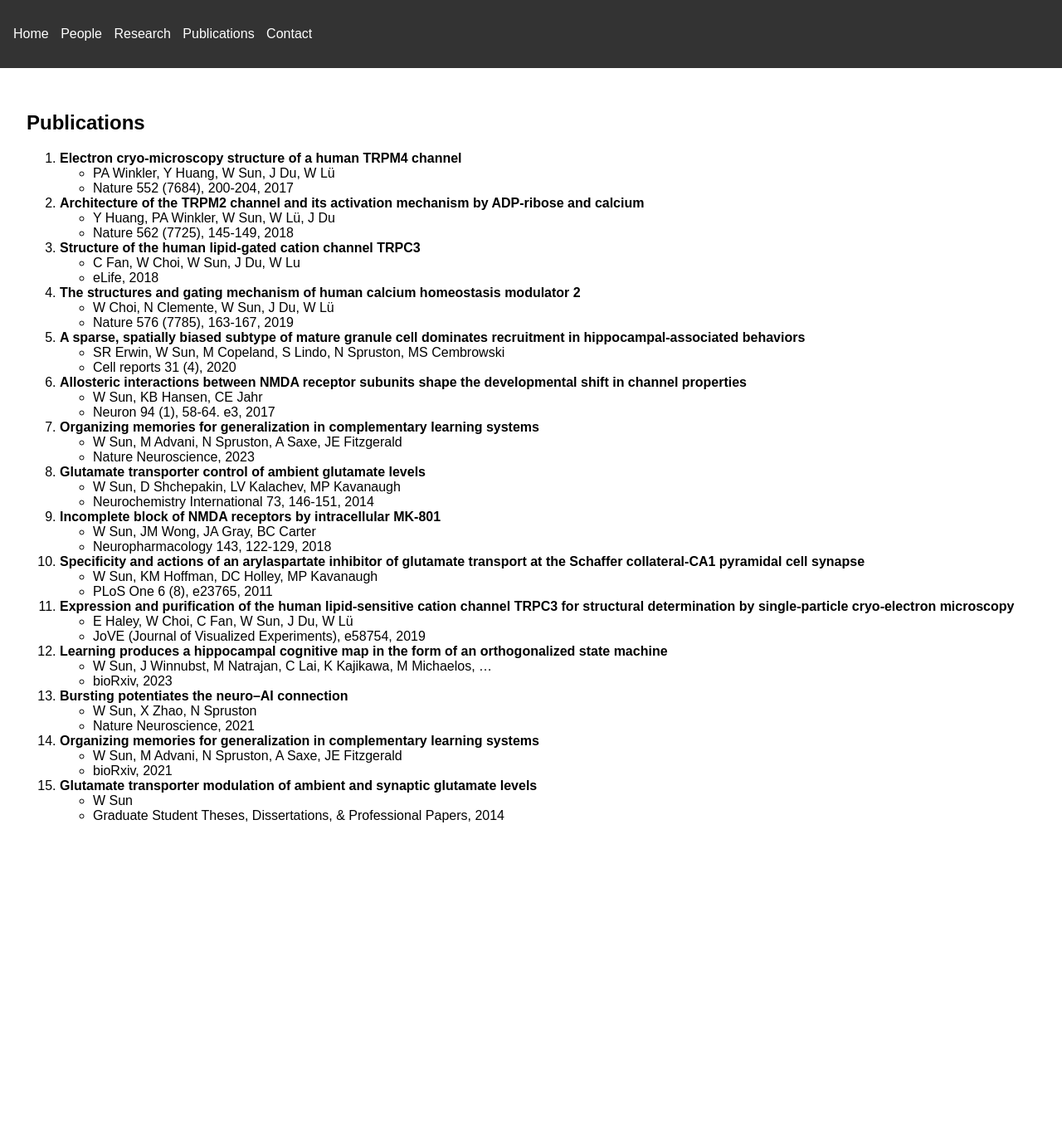
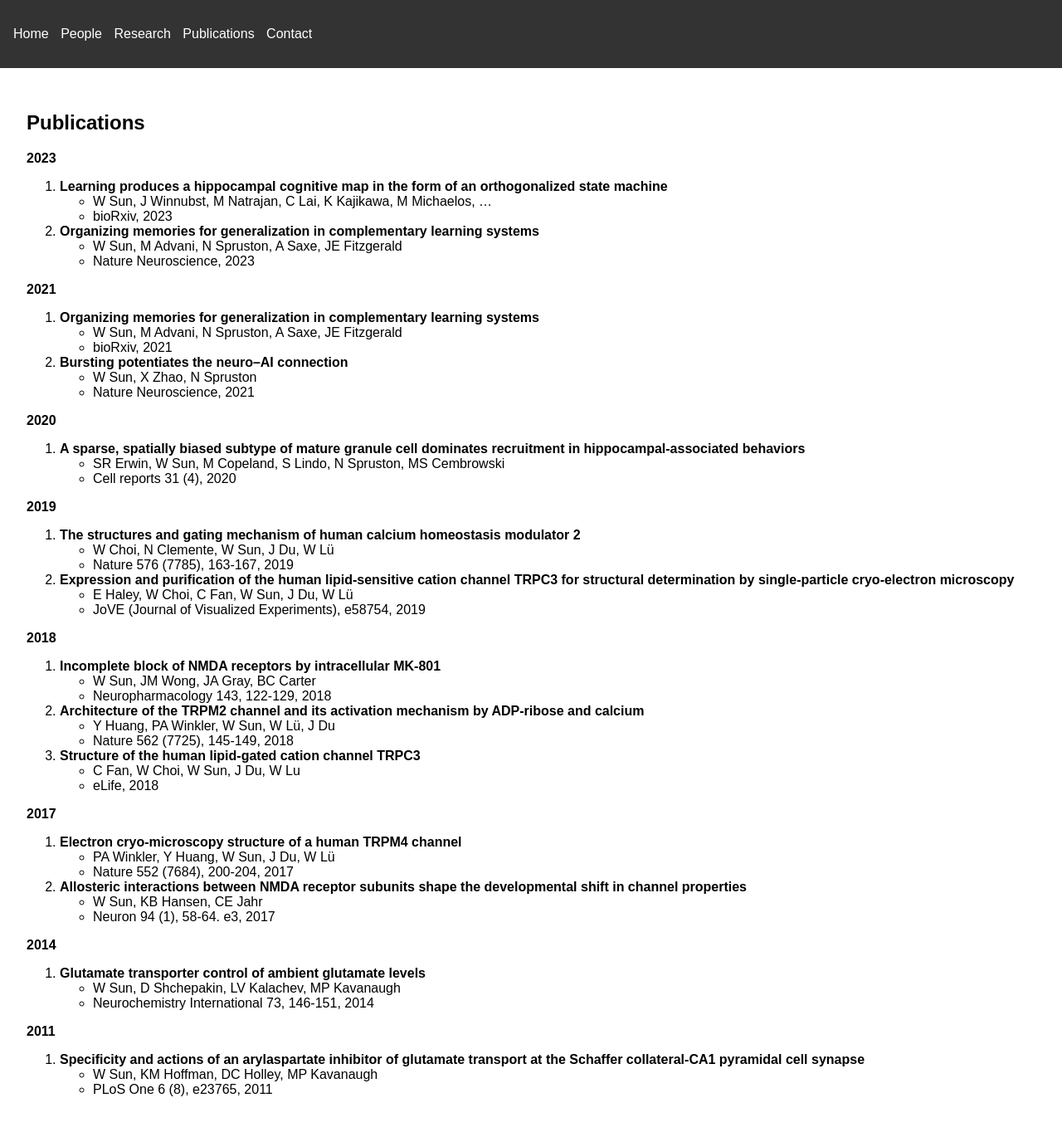
Before and after one commit to neuroai/my-awesome-site, a Jekyll site: the page built from publications.md, in a window 1280 px wide. Shown: the whole page at 83% size. Built offline with Jekyll 4.4.1, drawn with Linux system fonts in a browser that asks for light colours; before the commit the page ends 1040 px from its top, so only the background shows below that.

Commit message:
Add files via upload

```diff
--- a/publications.md
+++ b/publications.md
@@ -5,62 +5,66 @@ title: Publications
 
 ## Publications
 
-1. **Electron cryo-microscopy structure of a human TRPM4 channel**
-   - PA Winkler, Y Huang, W Sun, J Du, W Lü
-   - Nature 552 (7684), 200-204, 2017
+**2023**
+1. **Learning produces a hippocampal cognitive map in the form of an orthogonalized state machine**
+   - W Sun, J Winnubst, M Natrajan, C Lai, K Kajikawa, M Michaelos, ...
+   - bioRxiv, 2023
 
-2. **Architecture of the TRPM2 channel and its activation mechanism by ADP-ribose and calcium**
-   - Y Huang, PA Winkler, W Sun, W Lü, J Du
-   - Nature 562 (7725), 145-149, 2018
+2. **Organizing memories for generalization in complementary learning systems**
+   - W Sun, M Advani, N Spruston, A Saxe, JE Fitzgerald
+   - Nature Neuroscience, 2023
 
-3. **Structure of the human lipid-gated cation channel TRPC3**
-   - C Fan, W Choi, W Sun, J Du, W Lu
-   - eLife, 2018
+**2021**
+3. **Organizing memories for generalization in complementary learning systems**
+   - W Sun, M Advani, N Spruston, A Saxe, JE Fitzgerald
+   - bioRxiv, 2021
 
-4. **The structures and gating mechanism of human calcium homeostasis modulator 2**
-   - W Choi, N Clemente, W Sun, J Du, W Lü
-   - Nature 576 (7785), 163-167, 2019
+4. **Bursting potentiates the neuro–AI connection**
+   - W Sun, X Zhao, N Spruston
+   - Nature Neuroscience, 2021
 
+**2020**
 5. **A sparse, spatially biased subtype of mature granule cell dominates recruitment in hippocampal-associated behaviors**
    - SR Erwin, W Sun, M Copeland, S Lindo, N Spruston, MS Cembrowski
    - Cell reports 31 (4), 2020
 
-6. **Allosteric interactions between NMDA receptor subunits shape the developmental shift in channel properties**
-   - W Sun, KB Hansen, CE Jahr
-   - Neuron 94 (1), 58-64. e3, 2017
+**2019**
+6. **The structures and gating mechanism of human calcium homeostasis modulator 2**
+   - W Choi, N Clemente, W Sun, J Du, W Lü
+   - Nature 576 (7785), 163-167, 2019
 
-7. **Organizing memories for generalization in complementary learning systems**
-   - W Sun, M Advani, N Spruston, A Saxe, JE Fitzgerald
-   - Nature Neuroscience, 2023
+7. **Expression and purification of the human lipid-sensitive cation channel TRPC3 for structural determination by single-particle cryo-electron microscopy**
+   - E Haley, W Choi, C Fan, W Sun, J Du, W Lü
+   - JoVE (Journal of Visualized Experiments), e58754, 2019
 
-8. **Glutamate transporter control of ambient glutamate levels**
-   - W Sun, D Shchepakin, LV Kalachev, MP Kavanaugh
-   - Neurochemistry International 73, 146-151, 2014
-
-9. **Incomplete block of NMDA receptors by intracellular MK-801**
+**2018**
+8. **Incomplete block of NMDA receptors by intracellular MK-801**
    - W Sun, JM Wong, JA Gray, BC Carter
    - Neuropharmacology 143, 122-129, 2018
 
-10. **Specificity and actions of an arylaspartate inhibitor of glutamate transport at the Schaffer collateral-CA1 pyramidal cell synapse**
+9. **Architecture of the TRPM2 channel and its activation mechanism by ADP-ribose and calcium**
+   - Y Huang, PA Winkler, W Sun, W Lü, J Du
+   - Nature 562 (7725), 145-149, 2018
+
+10. **Structure of the human lipid-gated cation channel TRPC3**
+    - C Fan, W Choi, W Sun, J Du, W Lu
+    - eLife, 2018
+
+**2017**
+11. **Electron cryo-microscopy structure of a human TRPM4 channel**
+    - PA Winkler, Y Huang, W Sun, J Du, W Lü
+    - Nature 552 (7684), 200-204, 2017
+
+12. **Allosteric interactions between NMDA receptor subunits shape the developmental shift in channel properties**
+    - W Sun, KB Hansen, CE Jahr
+    - Neuron 94 (1), 58-64. e3, 2017
+
+**2014**
+13. **Glutamate transporter control of ambient glutamate levels**
+    - W Sun, D Shchepakin, LV Kalachev, MP Kavanaugh
+    - Neurochemistry International 73, 146-151, 2014
+
+**2011**
+14. **Specificity and actions of an arylaspartate inhibitor of glutamate transport at the Schaffer collateral-CA1 pyramidal cell synapse**
     - W Sun, KM Hoffman, DC Holley, MP Kavanaugh
     - PLoS One 6 (8), e23765, 2011
-
-11. **Expression and purification of the human lipid-sensitive cation channel TRPC3 for structural determination by single-particle cryo-electron microscopy**
-    - E Haley, W Choi, C Fan, W Sun, J Du, W Lü
-    - JoVE (Journal of Visualized Experiments), e58754, 2019
-
-12. **Learning produces a hippocampal cognitive map in the form of an orthogonalized state machine**
-    - W Sun, J Winnubst, M Natrajan, C Lai, K Kajikawa, M Michaelos, ...
-    - bioRxiv, 2023
-
-13. **Bursting potentiates the neuro–AI connection**
-    - W Sun, X Zhao, N Spruston
-    - Nature Neuroscience, 2021
-
-14. **Organizing memories for generalization in complementary learning systems**
-    - W Sun, M Advani, N Spruston, A Saxe, JE Fitzgerald
-    - bioRxiv, 2021
-
-15. **Glutamate transporter modulation of ambient and synaptic glutamate levels**
-    - W Sun
-    - Graduate Student Theses, Dissertations, & Professional Papers, 2014
```
